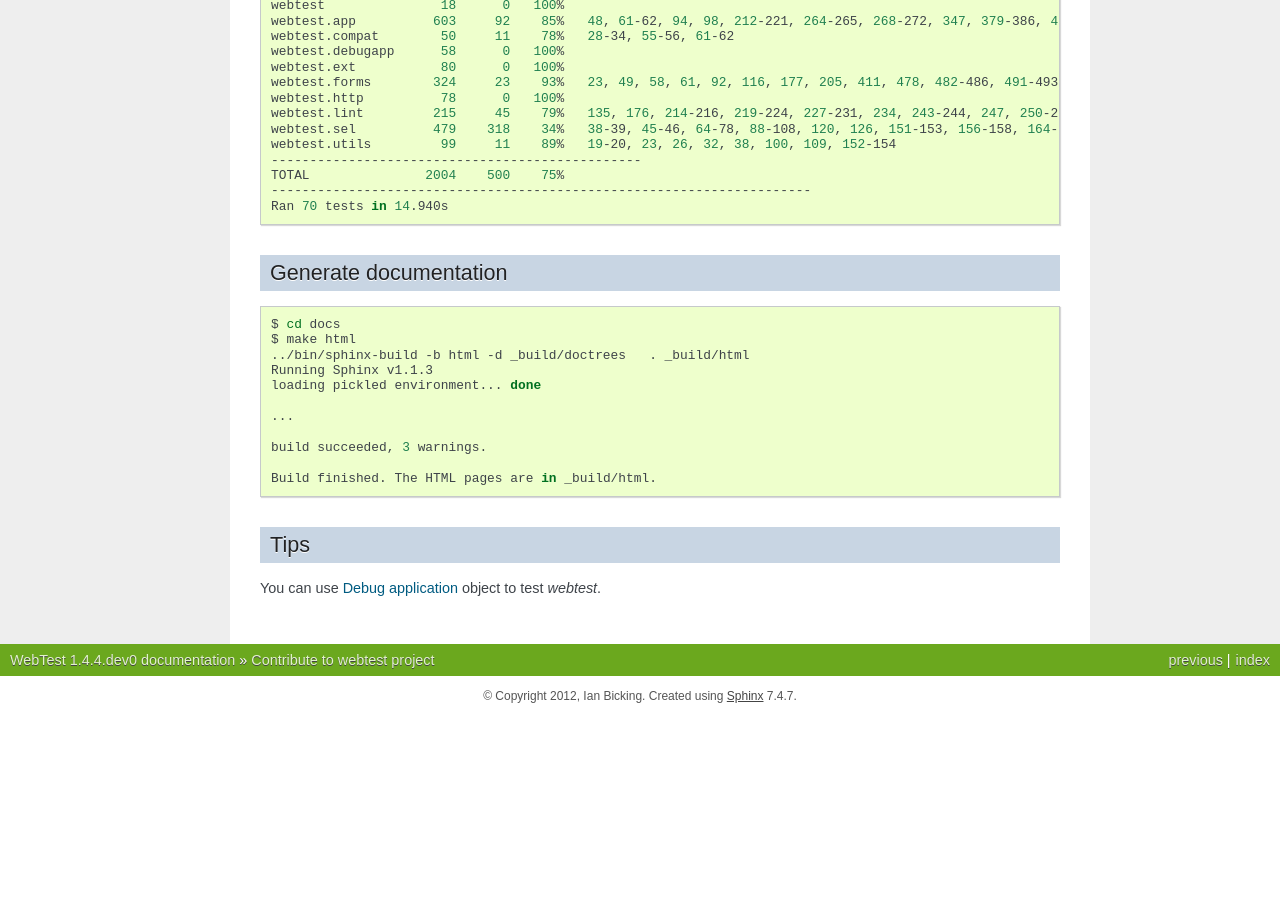
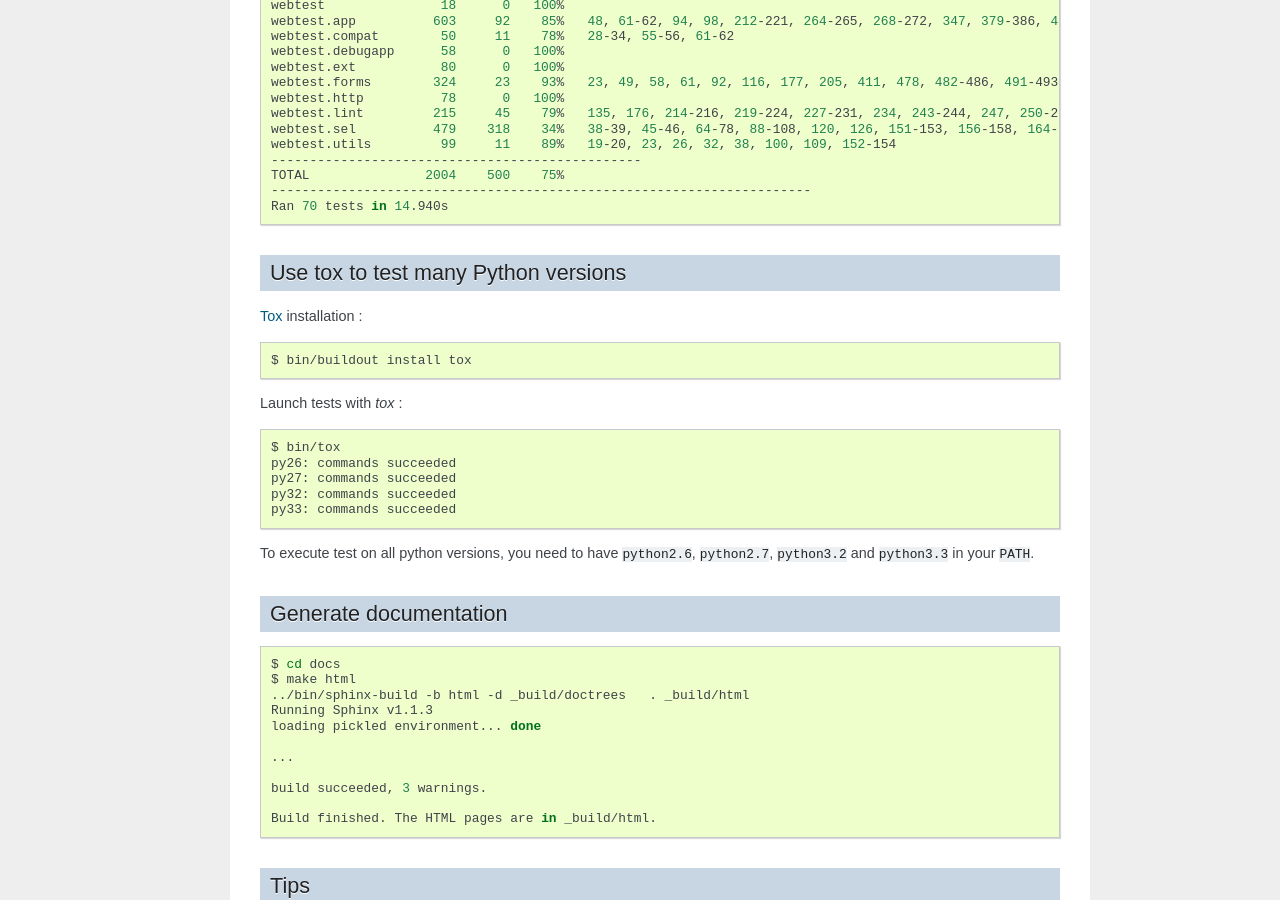
Before and after one commit to Pylons/webtest, a Sphinx documentation site: the page built from docs/contributing.txt, in a window 1280 px wide and 900 px high, scrolled down 682 px. Built offline with Sphinx 7.4.7, drawn with Linux system fonts in a browser that asks for light colours; pages that are not in the unit, such as notebooks, are missing from menus; before the commit the page ends 1398 px from its top, so only the background shows below that; some of the changed text lies outside the part shown.

Commit message:
Improve contributing documentation

```diff
--- a/docs/contributing.txt
+++ b/docs/contributing.txt
@@ -54,6 +54,27 @@
     ----------------------------------------------------------------------
     Ran 70 tests in 14.940s
 
+Use tox to test many Python versions
+====================================
+
+`Tox <http://tox.testrun.org/>`_ installation :
+
+.. code-block:: bash
+
+    $ bin/buildout install tox
+
+Launch tests with *tox* :
+
+.. code-block:: bash
+
+    $ bin/tox
+    py26: commands succeeded
+    py27: commands succeeded
+    py32: commands succeeded
+    py33: commands succeeded
+
+To execute test on all python versions, you need to have ``python2.6``, ``python2.7``, ``python3.2`` and ``python3.3`` in your ``PATH``.
+
 
 Generate documentation
 ======================
```
